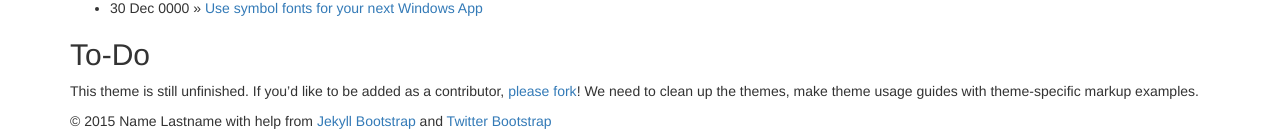
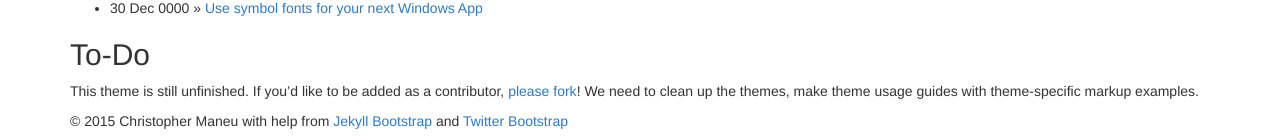
Before and after one commit to adamacoulibalu/cmaneu.github.io, a Jekyll site: the page built from index.md, in a window 1280 px wide and 900 px high, scrolled down 2531 px. Shown: the part 759-897 px from the top of the window. Built offline with Jekyll 4.4.1, drawn with Linux system fonts in a browser that asks for light colours; nearby versions of some CDN libraries; library files that are not in the unit come from our copies; some of the changed lines change nothing that is shown; some of the changed text lies outside the part shown.

Commit message:
Update _config.yml

```diff
--- a/_config.yml
+++ b/_config.yml
@@ -1,6 +1,6 @@
 # This is the default format.
 # For more see: http://jekyllrb.com/docs/permalinks/
-permalink: /:categories/:year/:month/:day/:title
+permalink: /:title
 
 exclude: [".rvmrc", ".rbenv-version", "README.md", "Rakefile", "changelog.md"]
 highlighter: pygments
@@ -8,13 +8,13 @@
 # Themes are encouraged to use these universal variables
 # so be sure to set them if your theme uses them.
 #
-title : Jekyll Bootstrap
-tagline: Site Tagline
+title : Codelicious
+tagline: Christopher Maneu tech blog
 author :
-  name : Name Lastname
-  email : blah@email.test
-  github : username
-  twitter : username
+  name : Christopher Maneu
+  email : hello@maneu.net
+  github : cmaneu
+  twitter : cmaneu
   feedburner : feedname
 
 # The production_url is only used when full-domain names are needed
@@ -25,7 +25,7 @@
 # Else if you are pushing to username.github.io, replace with your username.
 # Finally if you are pushing to a GitHub project page, include the project name at the end.
 #
-production_url : http://username.github.io
+production_url : http://cmaneu.github.io
 
 # All Jekyll-Bootstrap specific configurations are namespaced into this hash
 #
@@ -82,16 +82,16 @@
   comments :
     provider : disqus
     disqus :
-      short_name : jekyllbootstrap
-    livefyre :
-      site_id : 123
-    intensedebate :
-      account : 123abc
-    facebook :
-      appid : 123
-      num_posts: 5
-      width: 580
-      colorscheme: light
+      short_name : cmaneu_codelicious
+#    livefyre :
+#      site_id : 123
+#    intensedebate :
+#      account : 123abc
+#    facebook :
+#      appid : 123
+#      num_posts: 5
+#      width: 580
+#      colorscheme: light
 
   # Settings for analytics helper
   # Set 'provider' to the analytics provider you want to use.
@@ -101,13 +101,13 @@
     provider : google
     google :
         tracking_id : 'UA-123-12'
-    getclicky :
-      site_id :
-    mixpanel :
-        token : '_MIXPANEL_TOKEN_'
-    piwik :
-        baseURL : 'myserver.tld/piwik' # Piwik installation address (without protocol)
-        idsite : '1'                   # the id of the site on Piwik
+#    getclicky :
+#      site_id :
+#    mixpanel :
+#        token : '_MIXPANEL_TOKEN_'
+#    piwik :
+#        baseURL : 'myserver.tld/piwik' # Piwik installation address (without protocol)
+#        idsite : '1'                   # the id of the site on Piwik
 
   # Settings for sharing helper.
   # Sharing is for things like tweet, plusone, like, reddit buttons etc.
```
